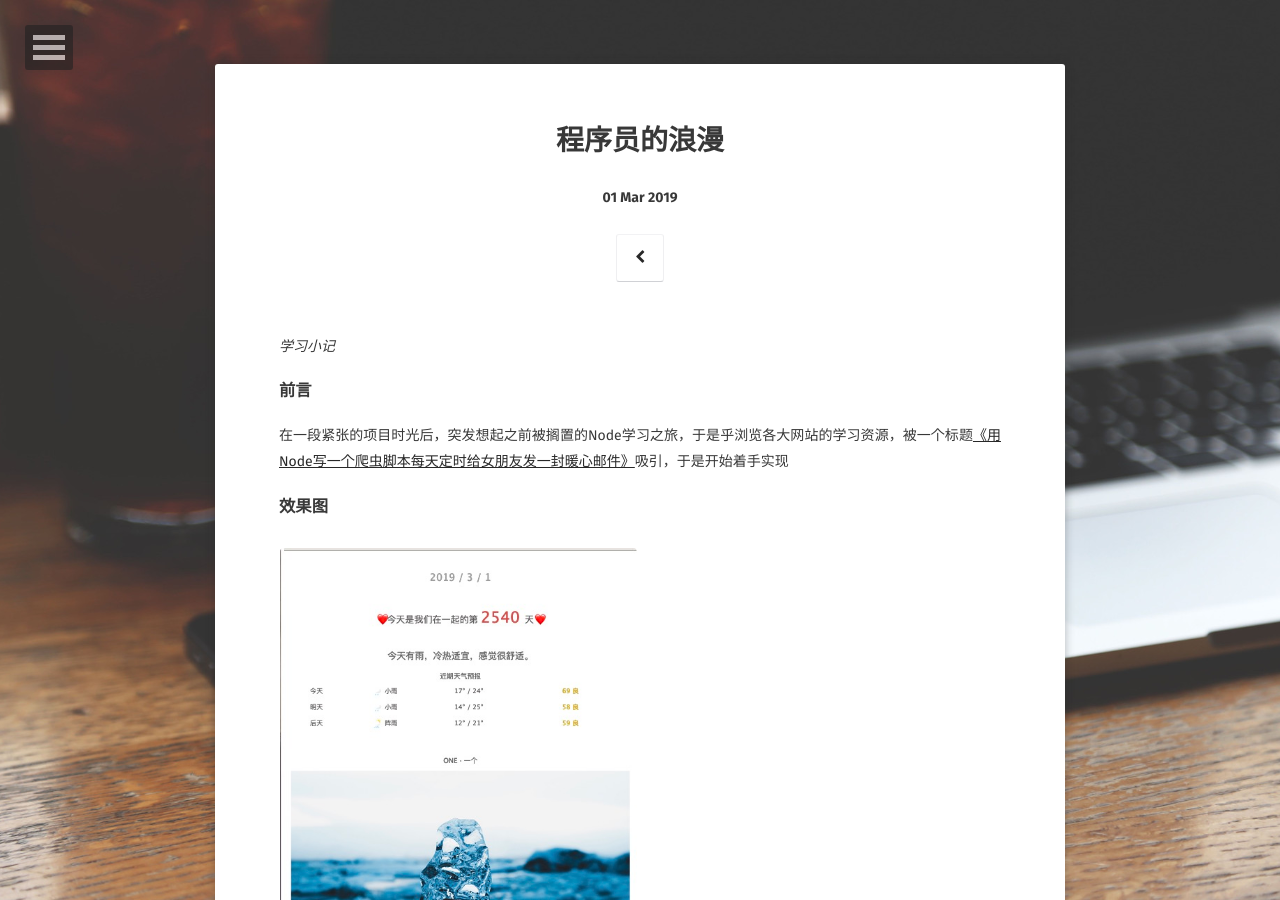
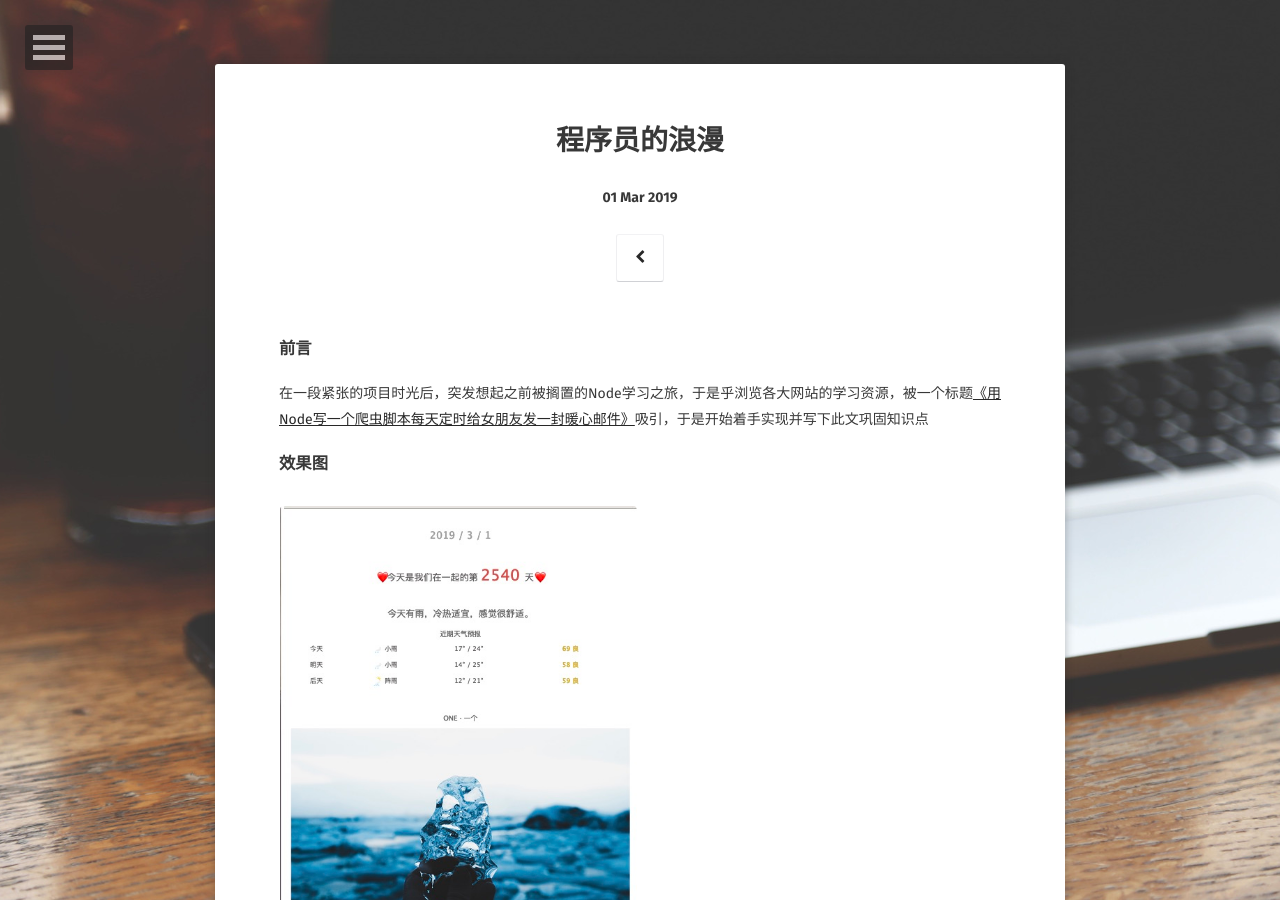
Before and after one commit to Justxxh/Justxxh.github.io, a Jekyll site: the page built from _posts/2019-03-01-node.md, in a window 1280 px wide and 900 px high. Built offline with Jekyll 4.4.1, drawn with Linux system fonts in a browser that asks for light colours; some web fonts are replaced; comment, search, counter and statistics services are not loaded.

Commit message:
2019年03月01日 新增文章

```diff
--- a/_posts/2019-03-01-node.md
+++ b/_posts/2019-03-01-node.md
@@ -8,10 +8,9 @@ tags: [Node,JavaScript]
 ---
 
 <section>
-<em>学习小记</em>
 <h3>前言</h3>
     <p>
-        在一段紧张的项目时光后，突发想起之前被搁置的Node学习之旅，于是乎浏览各大网站的学习资源，被一个标题<a href="https://github.com/Vincedream/NodeMail" target="_blank">《用Node写一个爬虫脚本每天定时给女朋友发一封暖心邮件》</a>吸引，于是开始着手实现
+        在一段紧张的项目时光后，突发想起之前被搁置的Node学习之旅，于是乎浏览各大网站的学习资源，被一个标题<a href="https://github.com/Vincedream/NodeMail" target="_blank">《用Node写一个爬虫脚本每天定时给女朋友发一封暖心邮件》</a>吸引，于是开始着手实现并写下此文巩固知识点
     </p>
 </section>
 
```
